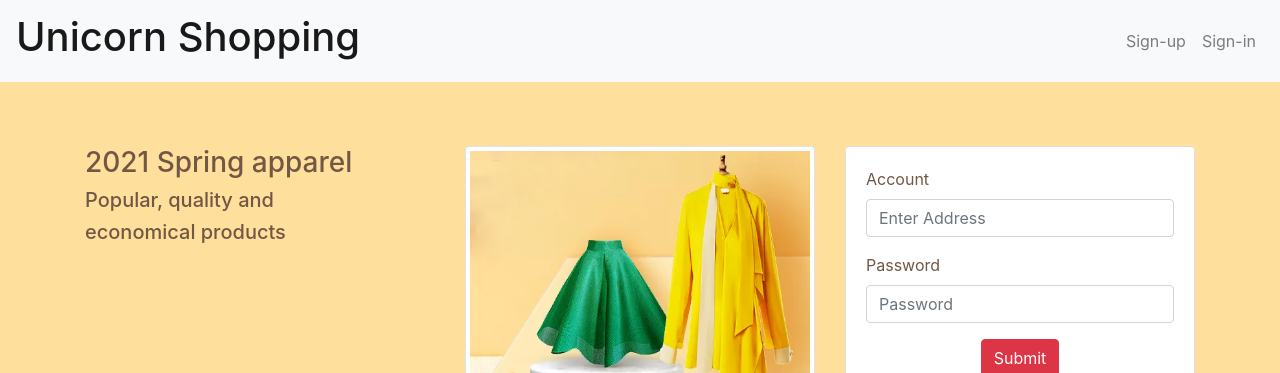
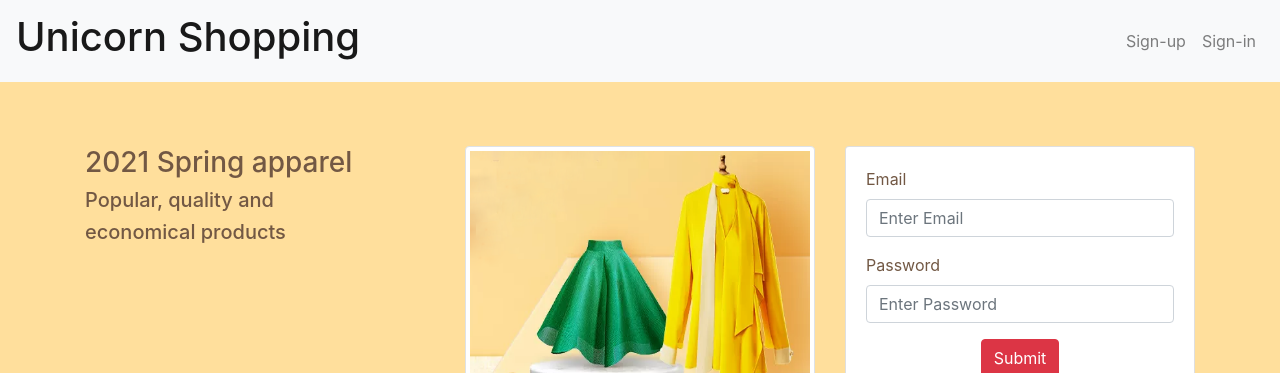
Before and after one commit to Dilansilva/Online-Shopping, a React (Create React App) app: page / in a window 1280 px wide. Shown: the top 373 px of the page. Built offline with nearby package versions, Linux system fonts and the light colour scheme.

Commit message:
State management in Login page is Done

```diff
--- a/package.json
+++ b/package.json
@@ -10,6 +10,7 @@
     "@testing-library/react": "^11.1.0",
     "@testing-library/user-event": "^12.1.10",
     "bootstrap": "^4.5.3",
+    "express": "^4.17.1",
     "react": "^17.0.1",
     "react-bootstrap": "^1.4.3",
     "react-dom": "^17.0.1",
--- a/src/App.js
+++ b/src/App.js
@@ -18,6 +18,13 @@ const App = () => {
             <Route path="/signup">
               <SignUp/>
             </Route>
+              <Route path="/emailverify">
+                <EmailVerification/>
+              </Route>
+                <Route path="/emailenter">
+                  <EnterEmail/>
+                </Route>
+
         </Switch>
       </div>
     </Router>
--- a/src/pages/Email-Verification/EmailVerification.js
+++ b/src/pages/Email-Verification/EmailVerification.js
@@ -17,8 +17,9 @@ const EmailVerification = () => {
                 <Navbar.Brand><h2>Unicorn Shopping</h2></Navbar.Brand>
             </Navbar>
                 <div>
-                    <h3>Please Check Your Email And Enter Your OTP Code Here</h3>
-                        <Form>
+                    <h3 style={{textAlign: 'center',marginTop: '40px'}}>Please Check Your Email And Enter Your OTP Code Here</h3>
+                        <Form style={{textAlign: 'center',marginTop: '40px'}}>
+                            <div tyle={{textAlign: 'center',marginTop: '40px'}}>
                             <Form.Row>
                             <Col className="alignItems">
                                 <Lable
@@ -29,7 +30,9 @@ const EmailVerification = () => {
                                         type="text"
                                     />
                             </Col>
-                            </Form.Row><br/>
+                        </Form.Row>
+                            </div>
+                            <br/>
                                 <Form.Row>
                                     <Col>
                                         <Button
--- a/src/pages/HomePage/LoginComponent.js
+++ b/src/pages/HomePage/LoginComponent.js
@@ -1,4 +1,4 @@
-import React from 'react';
+import React,{useState,useEffect} from 'react';
 import {Jumbotron,
         Col,
         Row,
@@ -12,6 +12,24 @@ import '../../css/HomePage/LoginComponent.css';
 import image from './homepage.png';
 
 const LoginComponent = () => {
+
+    const [ email, setEmail ] = useState("");//State for email
+    const [ password, setPasword ] = useState();//State for password
+
+    const onClickSubmit = (e) => {//function for submit data to backend
+        e.preventDefault();//block the getting refresh when button clicked
+        console.log(email);
+        fetch('http://localhost:4000/login',{//call the API
+            method: 'POST',
+            headers: {
+                'Content-Type': 'application/json',
+              },
+            body: JSON.stringify(email),
+    })
+            .then(response => response.json())
+            .then(data => console.log(data))
+    }
+
     return (
         <Jumbotron className="backgroundColor" fluid>
             <Container>
@@ -37,13 +55,21 @@ const LoginComponent = () => {
                                 <Card.Text>
                                 <Form>
                                     <Form.Group controlId="formBasicEmail">
-                                        <Form.Label>Account</Form.Label>
-                                        <Form.Control type="email" placeholder="Enter Address" />
+                                        <Form.Label>Email</Form.Label>
+                                        <Form.Control
+                                            type="email"
+                                            placeholder="Enter Email"
+                                            onChange={(e) => {setEmail(e.target.value)}}
+                                        />
                                     </Form.Group>
 
                                     <Form.Group controlId="formBasicPassword">
                                         <Form.Label>Password</Form.Label>
-                                        <Form.Control type="password" placeholder="Password" />
+                                        <Form.Control
+                                            type="password"
+                                            placeholder="Enter Password"
+                                            value={(e) => {setPasword(e)}}
+                                        />
                                     </Form.Group>
 
                                 <div class="textAlign">
@@ -51,6 +77,7 @@ const LoginComponent = () => {
                                         variant="danger"
                                         type="submit"
                                         className="textAlign"
+                                        onClick={onClickSubmit}
                                     >
                                      Submit
                                     </Button>
@@ -59,9 +86,9 @@ const LoginComponent = () => {
                               </Form>
 
                                 <div className="textAlign">
-                                    <a href="#" className="textSpace">Forget Password?</a>
+                                    <a href="/emailenter" className="textSpace">Forget Password?</a>
                                         <br></br>
-                                    <a href="#" className="textSpace">Don't Have account?</a>
+                                    <a href="/signup" className="textSpace">Don't Have account?</a>
                                 </div>
 
                                 </Card.Text>
--- a/src/pages/Sign-Up/Sign-Up.js
+++ b/src/pages/Sign-Up/Sign-Up.js
@@ -151,6 +151,7 @@ const SignUp = () => {
                                 <Col className="alignItems">
                                     <Button
                                         variant="danger"
+                                        //onClick={}
                                         type="submit"
                                         className="roundInput"
                                         style={{backgroundColor:"#FF7616"}}
```
Also changed, not shown: 1 other file (tests, documents, lock files or other folders). Lines whose indentation alone changed are shown as unchanged.
